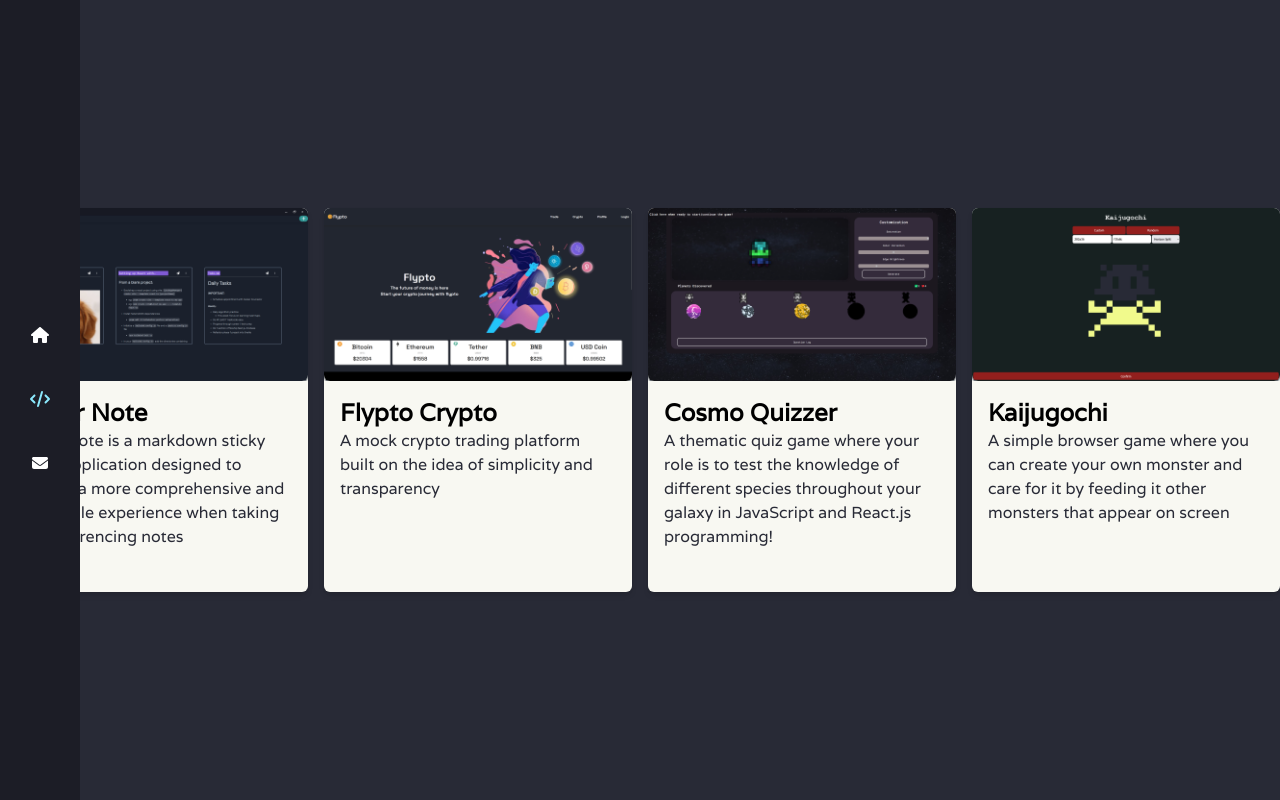
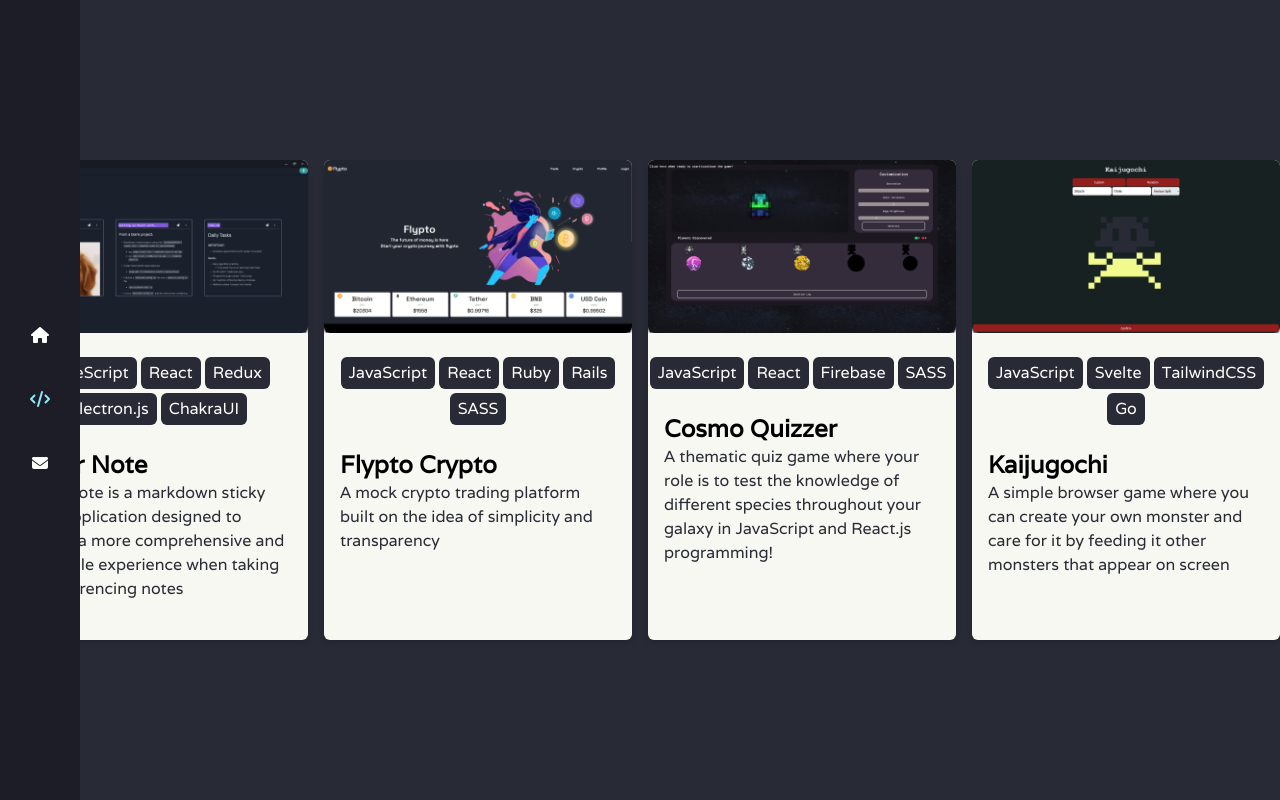
Before and after one commit to tcloma/portfolio-site, a Next.js app: page /projects in a window 1280 px wide. Built offline with nearby package versions, Linux system fonts and the light colour scheme.

Commit message:
added tech chips to projects and moved redirect to image

```diff
--- a/components/ProjectCard.tsx
+++ b/components/ProjectCard.tsx
@@ -1,6 +1,7 @@
 import { FC, useState } from 'react'
 import Image from 'next/future/image'
 import { IProjData } from '../public/data/projectData'
+import TechChip from './TechChip'
 
 interface IProps {
    projectData: IProjData
@@ -10,17 +11,20 @@ const ProjectCard: FC<IProps> = ({ projectData }) => {
    const { title, stack, description, previewLink, demoLink } = projectData
 
    return (
-      <article
-         onClick={() => window.open(demoLink)}
-         className='flex min-h-[24rem] w-96 flex-col gap-4 rounded-md bg-dWhite pb-4 text-dBg shadow-md'
-      >
+      <article className='flex min-h-[30rem] w-96 flex-col gap-6 rounded-md bg-dWhite pb-4 text-dBg shadow-md'>
          <Image
             src={previewLink}
             alt='Project preview'
-            className='offset rounded-md shadow-sm shadow-gray-800'
+            onClick={() => window.open(demoLink)}
+            className='offset cursor-pointer rounded-md shadow-sm shadow-gray-800'
             width={1920}
             height={1080}
          />
+         <div className='flex flex-row flex-wrap justify-center gap-1'>
+            {stack.map((tech, index) => (
+               <TechChip key={index} item={tech} />
+            ))}
+         </div>
          <div className='px-4'>
             <h1 className='text-2xl font-bold text-black'> {title} </h1>
             <p>{description}</p>
--- a/components/TechChip.tsx
+++ b/components/TechChip.tsx
@@ -6,7 +6,7 @@ interface IProps {
 
 const TechChip: FC<IProps> = ({ item }) => {
    return (
-      <div className='rounded-md border-2 py-1 px-2'>
+      <div className='rounded-md bg-dBg py-1 px-2 text-white'>
          <h1> {item} </h1>
       </div>
    )
--- a/public/data/projectData.ts
+++ b/public/data/projectData.ts
@@ -23,14 +23,14 @@ export const projectData: Array<IProjData> = [
    },
    {
       title: 'Cosmo Quizzer',
-      stack: ['React', 'Firebase', 'SASS'],
+      stack: ['JavaScript', 'React', 'Firebase', 'SASS'],
       description: 'A thematic quiz game where your role is to test the knowledge of different species throughout your galaxy in JavaScript and React.js programming!',
       previewLink: '/images/previews/cosmo-quizzer-preview.png',
       demoLink: 'https://github.com/tcloma/Cosmo-Quizzer-FIS'
    },
    {
       title: 'Kaijugochi',
-      stack: ['Svelte', 'TailwindCSS', 'Go'],
+      stack: ['JavaScript', 'Svelte', 'TailwindCSS', 'Go'],
       description: 'A simple browser game where you can create your own monster and care for it by feeding it other monsters that appear on screen',
       previewLink: '/images/previews/kaijugochi-preview.png',
       demoLink: 'https://github.com/tcloma/Monster-Game-FIS'
```
